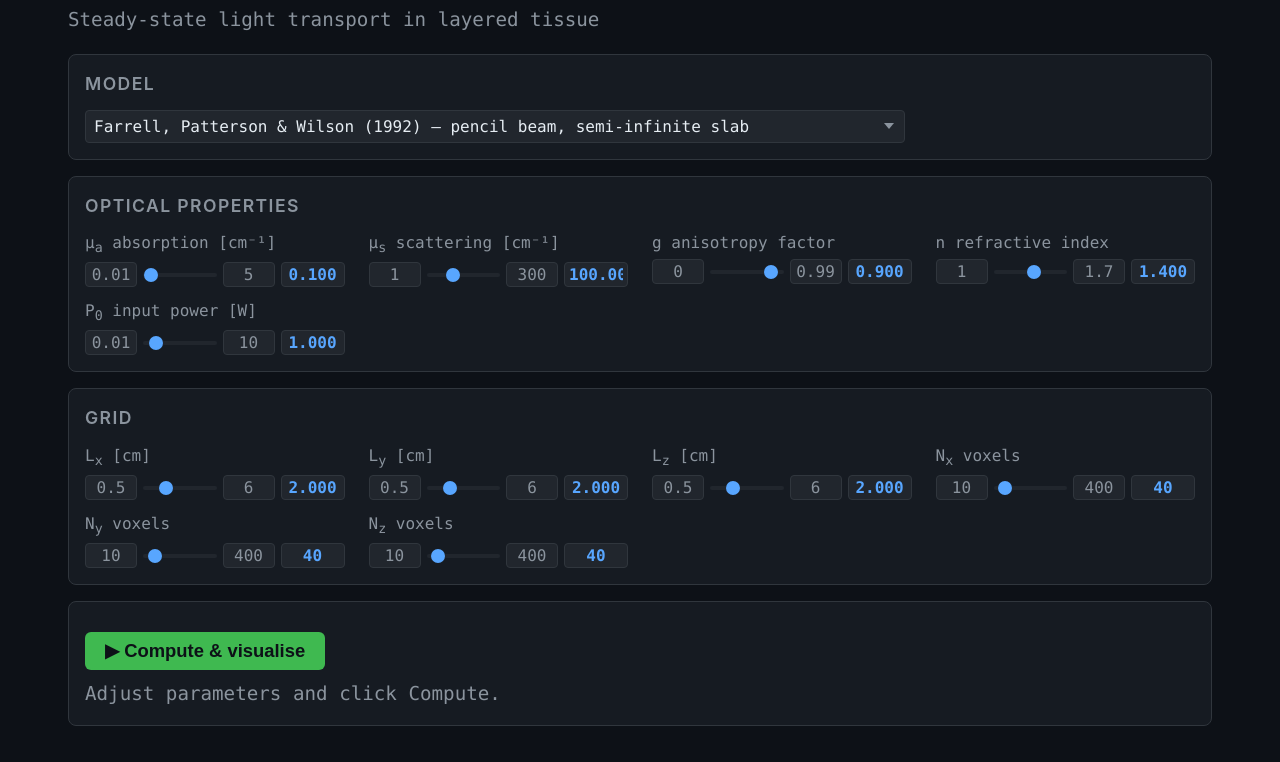
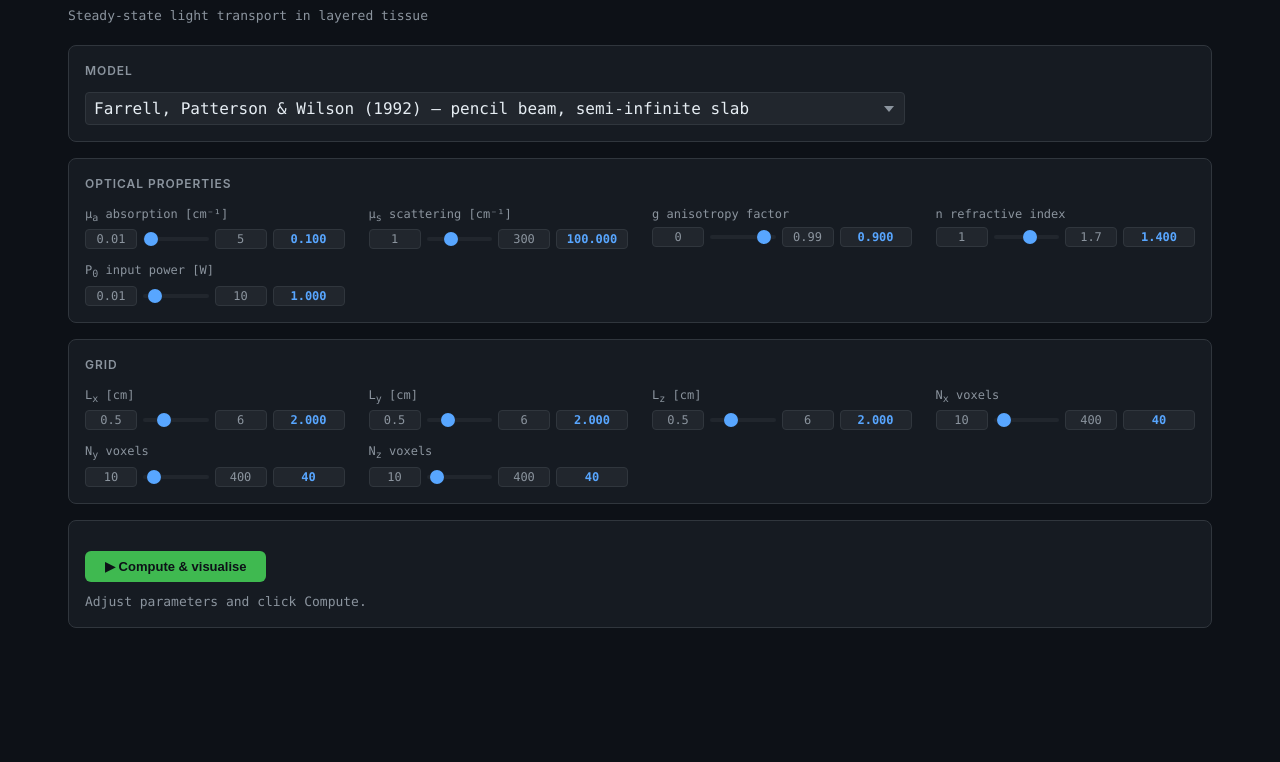
Before and after one commit to TZ387/Fluxel2, a website built with Vite: page index.html in a window 1280 px wide. Shown: the part 54-816 px from the top of the page. Built offline with nearby package versions, Linux system fonts and the light colour scheme.

Commit message:
Fix mis-scaled rem font sizes and clipped value-box text
Several rules converted their original px sizes to rem using the
wrong factor (e.g. "was 11px" ended up at 1rem/16px instead of
0.6875rem), rendering secondary text 30-60% larger than intended —
the subtitle nearly matched the h1, and the slider value box (64px)
was too narrow for its own font, clipping readings like "100.000".

```diff
--- a/src/styles.css
+++ b/src/styles.css
@@ -45,7 +45,7 @@ h1 {
 }
 
 .subtitle {
-  font-size: 1.2rem;   /* 13px */
+  font-size: 0.8125rem;   /* 13px */
   color: var(--text2);
   font-family: var(--mono);
   margin-bottom: 20px;
@@ -61,7 +61,7 @@ h1 {
 }
 
 .panel-title {
-  font-size: 1.1rem;   /* 12px, was 11px */
+  font-size: 0.75rem;   /* 12px, was 11px */
   font-weight: 600;
   letter-spacing: .08em;
   text-transform: uppercase;
@@ -79,7 +79,7 @@ h1 {
 .param-row { display: flex; flex-direction: column; gap: 4px; }
 
 .param-label {
-  font-size: 1rem;   /* 12px, was 11px */
+  font-size: 0.75rem;   /* 12px, was 11px */
   color: var(--text2);
   font-family: var(--mono);
 }
@@ -120,7 +120,7 @@ h1 {
 /* shared style for the three editable number boxes */
 .param-ctrl input[type=number] {
   font-family: var(--mono);
-  font-size: 1rem;   /* 12px, was 11px */
+  font-size: 0.75rem;   /* 12px, was 11px */
   color: var(--text);
   background: var(--bg3);
   border: 1px solid var(--border);
@@ -146,9 +146,10 @@ h1 {
   color: var(--text2);
 }
 
-/* current-value box */
+/* current-value box — wide enough for a 3-digit, 3-decimal reading
+   (e.g. "300.000") without clipping */
 .param-ctrl input.p-val {
-  width: 64px;
+  width: 72px;
   color: var(--accent);
   font-weight: 600;
 }
@@ -239,7 +240,7 @@ h1 {
   color: #0d1117;
   border: none;
   border-radius: 6px;
-  font-size: 1.15rem;   /* 13px */
+  font-size: 0.8125rem;   /* 13px */
   font-weight: 600;
   cursor: pointer;
   display: inline-flex;
@@ -254,7 +255,7 @@ h1 {
 /* ── status bar ──────────────────────────────────────────────── */
 #status {
   font-family: var(--mono);
-  font-size: 1.2rem;   /* 13px, was 11px — this carries real numeric results */
+  font-size: 0.8125rem;   /* 13px, was 11px — this carries real numeric results */
   color: var(--text2);
   margin-top: 10px;
   min-height: 16px;
@@ -295,7 +296,7 @@ h1 {
 
 .plot-title {
   font-family: var(--mono);
-  font-size: 1.2rem;   /* 13px, was 12px */
+  font-size: 0.8125rem;   /* 13px, was 12px */
   color: var(--text2);
 }
 
@@ -311,7 +312,7 @@ canvas.main { display: block; width: 100%; aspect-ratio: 1; background: #080c14;
   align-items: center;
   gap: 8px;
   font-family: var(--mono);
-  font-size: 1.25rem;   /* 12px, was 11px */
+  font-size: 0.75rem;   /* 12px, was 11px */
 }
 
 .axis-lbl { color: var(--text2); width: 12px; }
```
